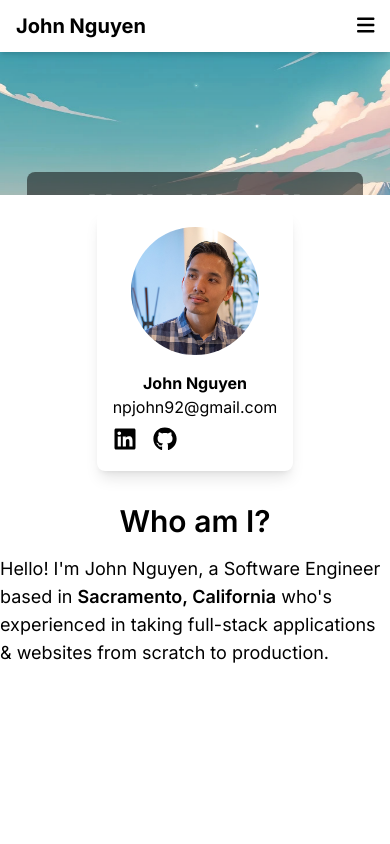
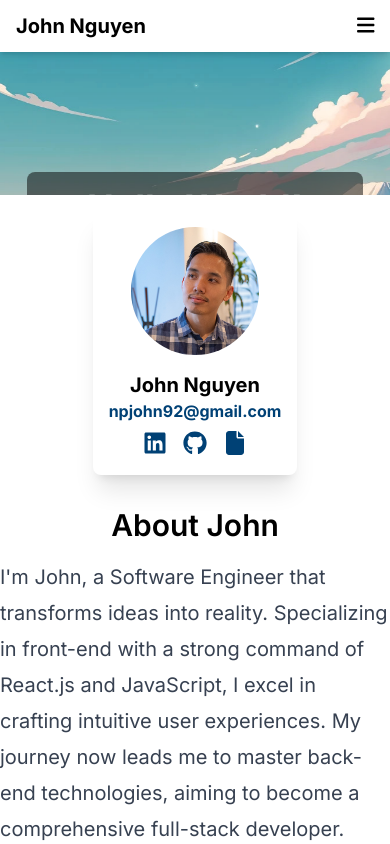
Before and after one commit to john-san/portfolio, a Next.js app: page / in a window 390 px wide. Shown: the top 844 px of the page. Built offline with nearby package versions, Linux system fonts and the light colour scheme.

Commit message:
update about section

```diff
--- a/app/components/AboutSection.tsx
+++ b/app/components/AboutSection.tsx
@@ -3,25 +3,24 @@ import ProfileCard from "./ProfileCard";
 export default function AboutSection() {
 
   return (
-				<section id="about" className="min-h-screen">
+		<section id="about" className="min-h-screen flex items-center">
 			<div className="container mx-auto flex flex-wrap py-4">
-						{/* Profile Card */}
 				<div className="w-full sm:w-1/2 md:w-1/3 lg:w-1/4 xl:w-1/5 flex justify-center">
 					<ProfileCard />
 				</div>
 
-						{/* Bio Narrative */}
 				<div className="w-full sm:w-1/2 md:w-2/3 lg:w-3/4 xl:w-4/5 mt-8 sm:mt-0">
-							<h3 className="text-3xl text-center sm:text-left font-semibold mb-4">
-								Who am I?
-							</h3>
-							<p className="text-lg">
-								Hello! I&apos;m John Nguyen, a Software Engineer based in{" "}
-								<span className="font-semibold">Sacramento, California</span>{" "}
-								who&apos;s experienced in taking full-stack applications &
-								websites from scratch to production.
+					<h2 className="text-3xl text-center sm:text-left font-semibold mb-4">
+						About John
+					</h2>
+					<div className="prose prose-xl">
+						<p>
+							I&apos;m John, a Software Engineer that transforms ideas into reality. Specializing in front-end with a strong command of React.js and JavaScript, I excel in crafting intuitive user experiences. My journey now leads me to master back-end technologies, aiming to become a comprehensive full-stack developer.
 						</p>
-							{/* Additional paragraphs */}
+						<p>
+							Driven by the quest for growth and impact, I&apos;m on the lookout for roles that challenge me and enhance my skill set. In addition to looking for a new full-time role, I&apos;m also available for freelancing projects. I offer my expertise to elevate your projects with innovative solutions. Let&apos;s make something remarkable together.
+						</p>
+					</div>
 				</div>
 			</div>
 		</section>
--- a/app/components/ProfileCard.tsx
+++ b/app/components/ProfileCard.tsx
@@ -1,10 +1,12 @@
 import Image from "next/image"
 import { FontAwesomeIcon } from "@fortawesome/react-fontawesome"
 import { faLinkedin, faGithub } from "@fortawesome/free-brands-svg-icons"
+import { faDownload } from "@fortawesome/free-solid-svg-icons";
+import { faFile } from "@fortawesome/free-solid-svg-icons";
 
 export default function ProfileCard() {
 	return (
-		<div className="flex flex-col items-center bg-white p-4 shadow-lg rounded-lg">
+		<div className="flex flex-col items-center bg-white p-4 shadow-xl rounded-lg m-auto">
 			<Image
 				className="rounded-full object-cover"
 				width={128}
@@ -13,13 +15,16 @@ export default function ProfileCard() {
 				alt="John Nguyen, Software Engineer"
 			/>
 			<div className="text-center mt-4">
-				<h4 className="font-bold">John Nguyen</h4>
-				<p><a href="mailto:npjohn92@gmail.com">npjohn92@gmail.com</a></p>
-				<div className="flex space-x-4 mt-2">
+				<h4 className="font-bold text-xl">John Nguyen</h4>
+				<p>
+					<a href="mailto:npjohn92@gmail.com" className="font-bold text-customNavy hover:text-customNavy-300">npjohn92@gmail.com</a>
+				</p>
+				<div className="flex justify-center space-x-4 mt-2">
 					<a
 						href="https://www.linkedin.com/in/npjohn92/"
 						target="_blank"
 						rel="noopener noreferrer"
+						className="text-customNavy hover:text-customNavy-300"
 					>
 						<FontAwesomeIcon icon={faLinkedin} className="w-6 h-6" />
 					</a>
@@ -27,8 +32,19 @@ export default function ProfileCard() {
 						href="https://github.com/john-san"
 						target="_blank"
 						rel="noopener noreferrer"
+						className="text-customNavy hover:text-customNavy-300"
 					>
 						<FontAwesomeIcon icon={faGithub} className="w-6 h-6" />
+					</a>
+
+					<a
+						href="/John Nguyen - Software Engineer.pdf" // Update this path to your actual resume file location
+						target="_blank"
+						rel="noopener noreferrer"
+						className="text-customNavy hover:text-customNavy-300"
+						download
+					>
+						<FontAwesomeIcon icon={faFile} className="w-6 h-6" />
 					</a>
 				</div>
 			</div>
--- a/package.json
+++ b/package.json
@@ -20,6 +20,7 @@
     "react-scroll-parallax": "^3.4.5"
   },
   "devDependencies": {
+    "@tailwindcss/typography": "^0.5.12",
     "@types/node": "^20",
     "@types/nodemailer": "^6.4.14",
     "@types/react": "^18",
--- a/tailwind.config.ts
+++ b/tailwind.config.ts
@@ -13,8 +13,25 @@ const config: Config = {
         "gradient-conic":
           "conic-gradient(from 180deg at 50% 50%, var(--tw-gradient-stops))",
       },
+      colors: {
+        customNavy: {
+          DEFAULT: '#004175',
+          50: '#e6eef7',
+          100: '#cddded',
+          200: '#9bb8db',
+          300: '#6993ca',
+          400: '#376eb8',
+          500: '#004175',
+          600: '#003765',
+          700: '#002d55',
+          800: '#002344',
+          900: '#001934',
+        },
+      },
     },
   },
-  plugins: [],
+  plugins: [
+    require('@tailwindcss/typography'),
+  ],
 };
 export default config;
```
Also changed, not shown: 2 other files (tests, documents, lock files or other folders). Lines whose indentation alone changed are shown as unchanged.
